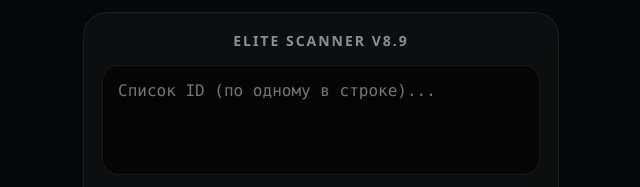
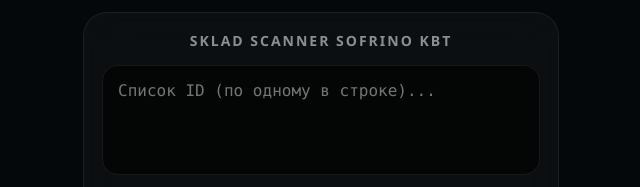
Before and after one commit to dmartinkevic79-del/Skaner-Search, a plain HTML site: page index.html in a window 1280 px wide. Shown: the top 187 px of the page, 319-959 px from the left. Drawn offline with Linux system fonts and the light colour scheme.

Commit message:
Update index.html

```diff
--- a/index.html
+++ b/index.html
@@ -119,7 +119,7 @@
 <div class="container">
     <div id="screenSetup">
         <div class="card">
-            <h2>Elite Scanner v8.9</h2>
+            <h2>Sklad Scanner Sofrino KBT</h2>
             <textarea id="codesInput" placeholder="Список ID (по одному в строке)..."></textarea>
             <button class="btn-start" onclick="startApp()">Запустить сканер</button>
             <button class="btn-clear" onclick="clearMemory()">Очистить всё</button>
```
